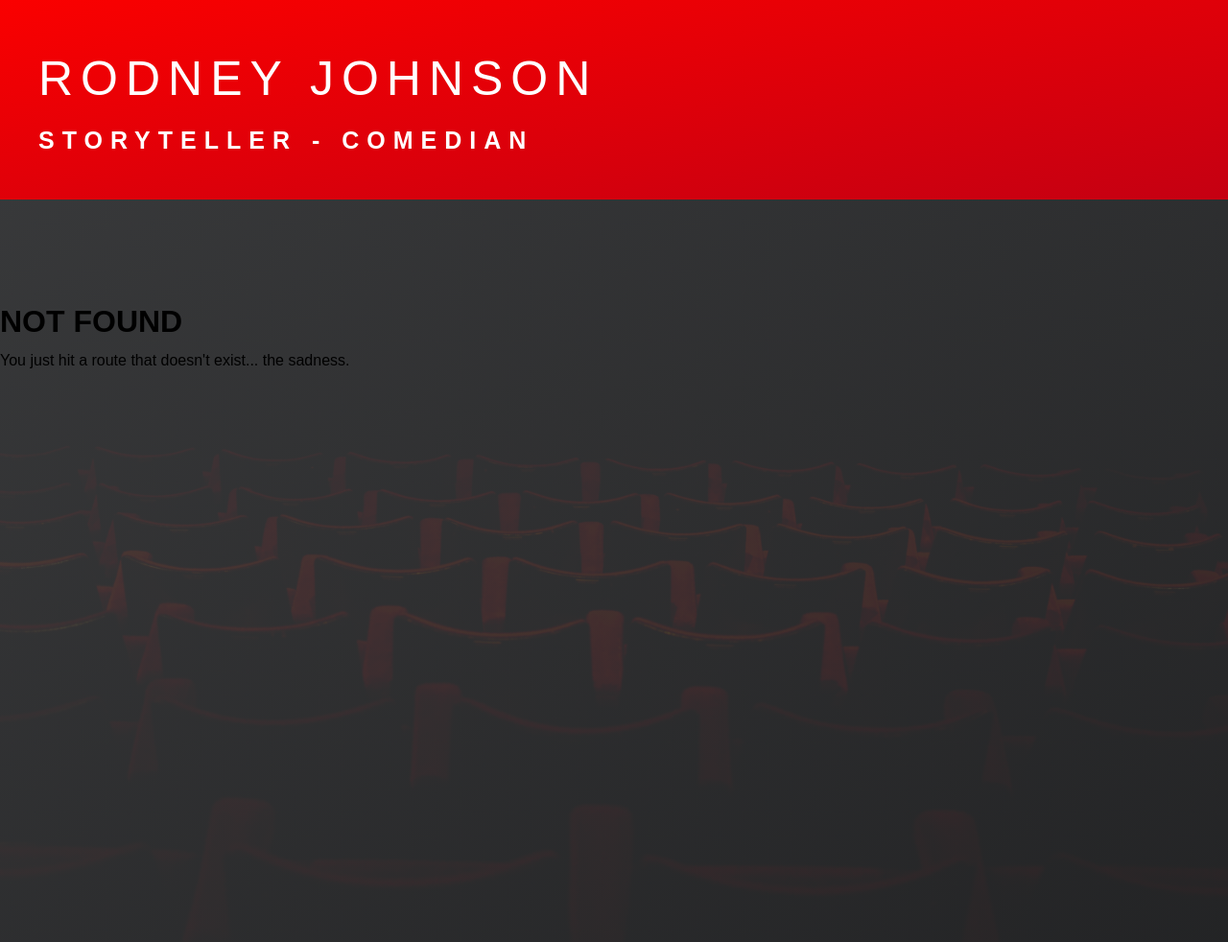
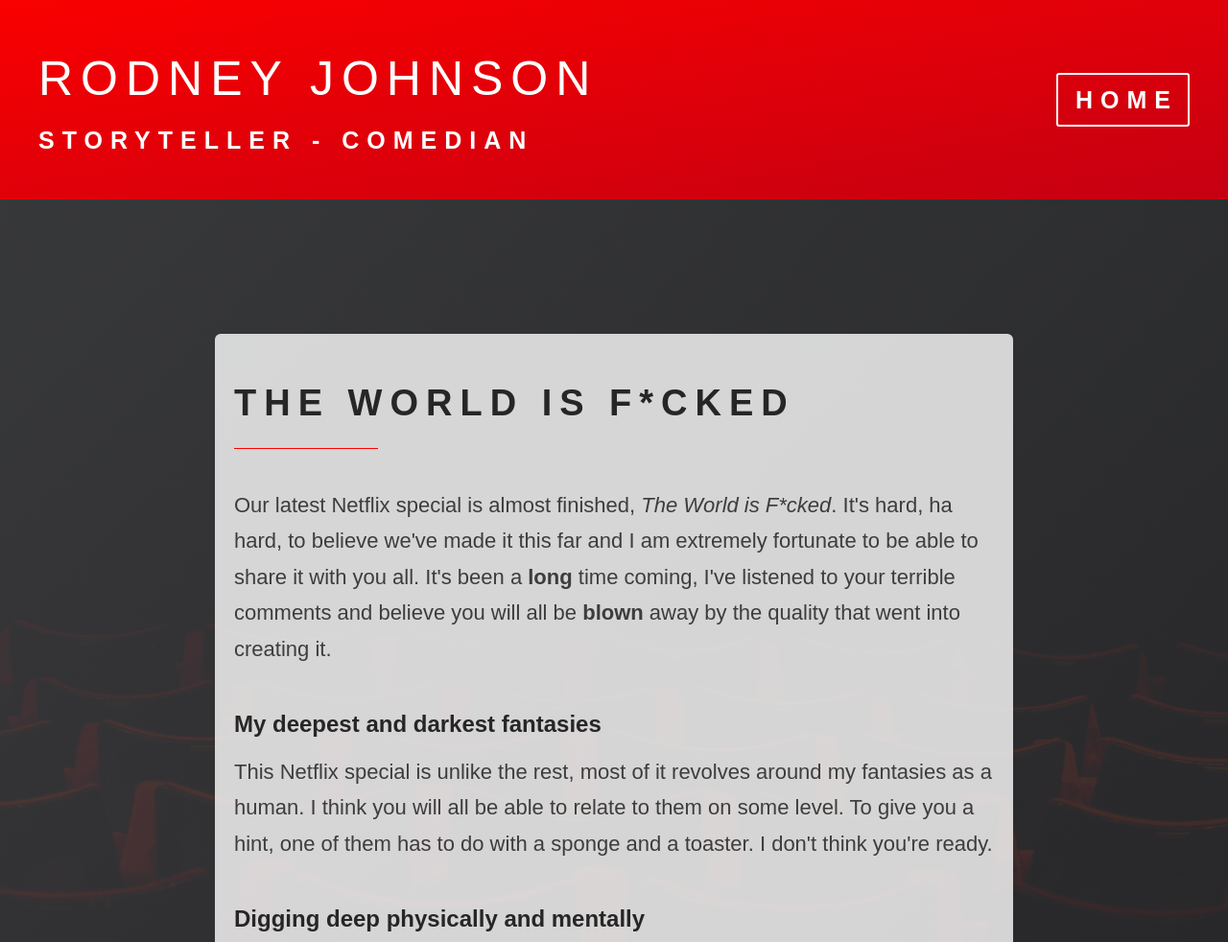
Before and after one commit to thedankoe/new-media-GIT402, a Gatsby site: page /blog in a window 1280 px wide. Before the commit this address had no page. Shown: the top 982 px of the page at 96% size. Built offline with nearby package versions, Linux system fonts and the light colour scheme; Gatsby itself is replaced by a stand-in of ours.

Commit message:
added blog

```diff
--- a/src/components/header.js
+++ b/src/components/header.js
@@ -1,12 +1,17 @@
 import PropTypes from "prop-types"
 import React from "react"
 import styled from 'styled-components'
+import Nav from "./nav";
 
 const HeaderWrapper = styled.header`
   padding: ${props => props.theme.textSpace};
   background: linear-gradient(to right bottom,
                 ${props => props.theme.secondaryLight},
                 ${props => props.theme.secondary});
+  display: flex;
+  align-items: center;
+  justify-content: space-between;
+
   h1 {
     font-size: 5rem;
     font-weight: 300;
@@ -22,12 +27,13 @@ const HeaderWrapper = styled.header`
   }
 `
 
-const Header = ({ siteTitle }) => (
+const Header = ({pageLink, pageSlug}) => (
   <HeaderWrapper>
     <h1>
       Rodney Johnson
       <span>Storyteller - Comedian</span>
     </h1>
+    <Nav pageLink={pageLink} pageSlug={pageSlug} />
   </HeaderWrapper>
 )
 
--- a/src/components/layout.js
+++ b/src/components/layout.js
@@ -64,7 +64,6 @@ const GlobalStyle = createGlobalStyle`
 `
 
 const MainWrapper = styled.main`
-  height: 100vh;
   padding: ${props => props.theme.sectionSpace} 0;
   background-image: linear-gradient(
       to right bottom,
@@ -76,11 +75,11 @@ const MainWrapper = styled.main`
     background-size: cover;
 `
 
-const Layout = ({ children, location, headerText, headerSub }) => (
+const Layout = ({ children, pageLink, pageSlug }) => (
   <ThemeProvider theme={theme}>
     <>
       <GlobalStyle />
-      <Header />
+      <Header pageLink={pageLink} pageSlug={pageSlug} />
       <MainWrapper>{children}</MainWrapper>
     </>
   </ThemeProvider>
--- /dev/null
+++ b/src/components/nav.js
@@ -0,0 +1,41 @@
+import React from "react"
+import styled from 'styled-components'
+import { Link } from "gatsby";
+
+const NavList = styled.ul`
+    list-style: none;
+    font-size: 2.5rem;
+    font-weight: 600;
+    text-transform: uppercase;
+    letter-spacing: 0.8rem;
+
+    li {
+        padding: 0.5rem 1rem;
+        border: 2px solid #fff;
+        border-radius: 3px;
+        transition: all ease 0.3s;
+        :hover {
+            background: #fff;
+
+            a {
+                color: ${props => props.theme.secondary};
+            }
+        }
+    }
+`
+
+const NavLink = styled(Link)`
+    margin-left: 0.8rem;
+    color: #fff;
+    transition: all ease 0.3s;
+`
+
+const Nav = ({pageLink, pageSlug}) => (
+  <nav>
+    <NavList>
+        <li><NavLink to={pageSlug}>{pageLink}</NavLink></li>
+    </NavList>
+  </nav>
+)
+
+export default Nav
--- a/src/components/styles/TextStyles.js
+++ b/src/components/styles/TextStyles.js
@@ -4,16 +4,16 @@ import { device } from './MediaQueries'
 
 const HeadingStyle = styled.h2`
   margin-bottom: ${props => props.theme.textSpace};
-  text-transform: capitalize;
+  text-transform: uppercase;
   font-size: 3.8rem;
   font-weight: 700;
   color: ${props => props.theme.primary};
-  text-align: center;
+  letter-spacing: 0.8rem;
   :after {
     content: '';
     height: 1px;
     width: 150px;
-    margin: 1.5rem auto 0 auto;
+    margin: 1.5rem auto 0 0;
     background: ${props => props.theme.secondaryLight};
     display: block;
 
@@ -31,10 +31,6 @@ const HeadingStyle = styled.h2`
 
   @media ${device.tabletL} {
     font-size: 2.5rem;
-  }
-
-  @media ${device.tabletS} {
-    text-align: left;
   }
 `
 
--- /dev/null
+++ b/src/pages/blog.js
@@ -0,0 +1,36 @@
+import React from "react"
+import styled from "styled-components"
+import Layout from "../components/layout"
+import SEO from "../components/seo"
+import { HeadingStyle, ParagraphStyle, SubHeadingStyle } from "../components/styles/TextStyles";
+
+const BlogWrapper = styled.div`
+    width: 65%;
+    margin: ${props => props.theme.textSpace} auto;
+    padding: ${props => props.theme.textSpace} 2rem;
+    background: rgba(255, 255, 255, 0.8);
+    border-radius: 6px;
+
+    p {
+        margin-bottom: ${props => props.theme.textSpace};
+    }
+`
+
+const Blog = () => (
+  <Layout pageLink="home" pageSlug="/">
+    <SEO title="Blog" />
+    <BlogWrapper>
+      <HeadingStyle>The world is f*cked</HeadingStyle>
+      <ParagraphStyle>
+          Our latest Netflix special is almost finished, <em>The World is F*cked</em>. It's hard, ha hard, to believe we've made it this far and I am extremely fortunate to be able to share it with you all. It's been a <strong>long</strong> time coming, I've listened to your terrible comments and believe you will all be <strong>blown</strong> away by the quality that went into creating it.
+      </ParagraphStyle>
+      <SubHeadingStyle>My deepest and darkest fantasies</SubHeadingStyle>
+      <ParagraphStyle>This Netflix special is unlike the rest, most of it revolves around my fantasies as a human. I think you will all be able to relate to them on some level. To give you a hint, one of them has to do with a sponge and a toaster. I don't think you're ready.</ParagraphStyle>
+      <SubHeadingStyle>Digging deep physically and mentally</SubHeadingStyle>
+      <ParagraphStyle>How can I put this... I've drilled deep into my own head and found some disgusting things. Sharing them with you all was a pretty logical choice in my opinion.</ParagraphStyle>
+      <ParagraphStyle>The special launches in a couple months, you will all be aware because I will be blasting you in the face with social media posts. It goes on Netflix on May 5th, just in time for you to come home and plop down on your couch still drunk from a day celebrating a holiday that doesn't even make sense for you to be celebrating.</ParagraphStyle>
+    </BlogWrapper>
+  </Layout>
+)
+
+export default Blog
--- a/src/pages/index.js
+++ b/src/pages/index.js
@@ -4,7 +4,7 @@ import Layout from "../components/layout"
 import Image from "../components/image"
 import SEO from "../components/seo"
 
-const PageWrapper = styled.div`
+export const PageWrapper = styled.div`
   width: 65%;
   margin: 0 auto;
   display: flex;
@@ -45,7 +45,7 @@ const InfoWrapper = styled.div`
 `
 
 const IndexPage = () => (
-  <Layout>
+  <Layout pageLink="blog" pageSlug="/blog">
     <SEO title="Home" />
     <PageWrapper>
       <div>
```
